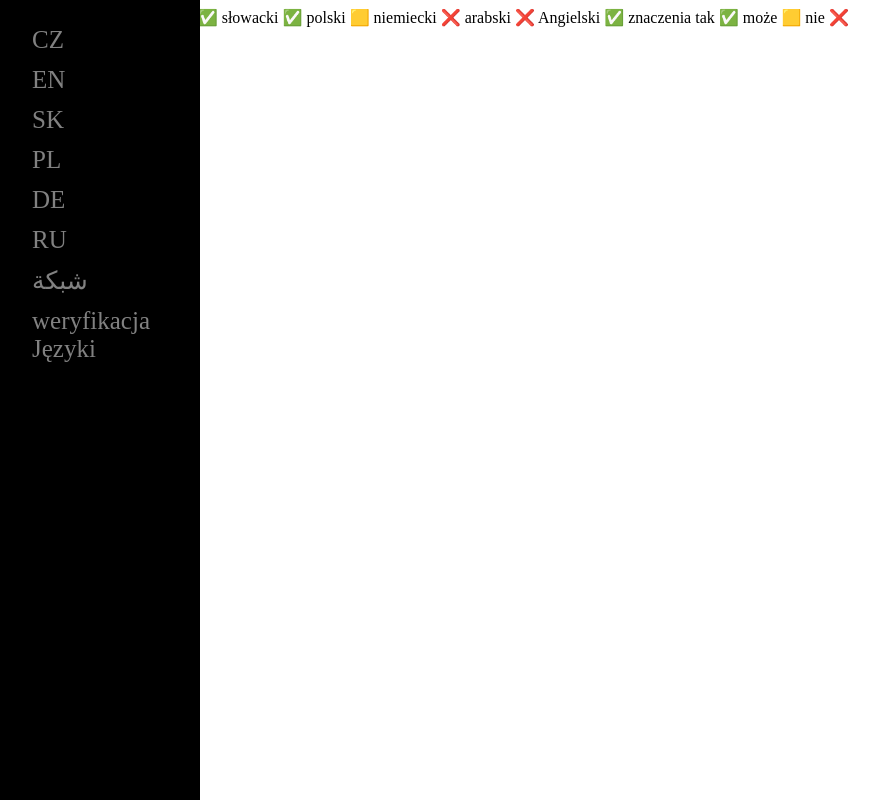
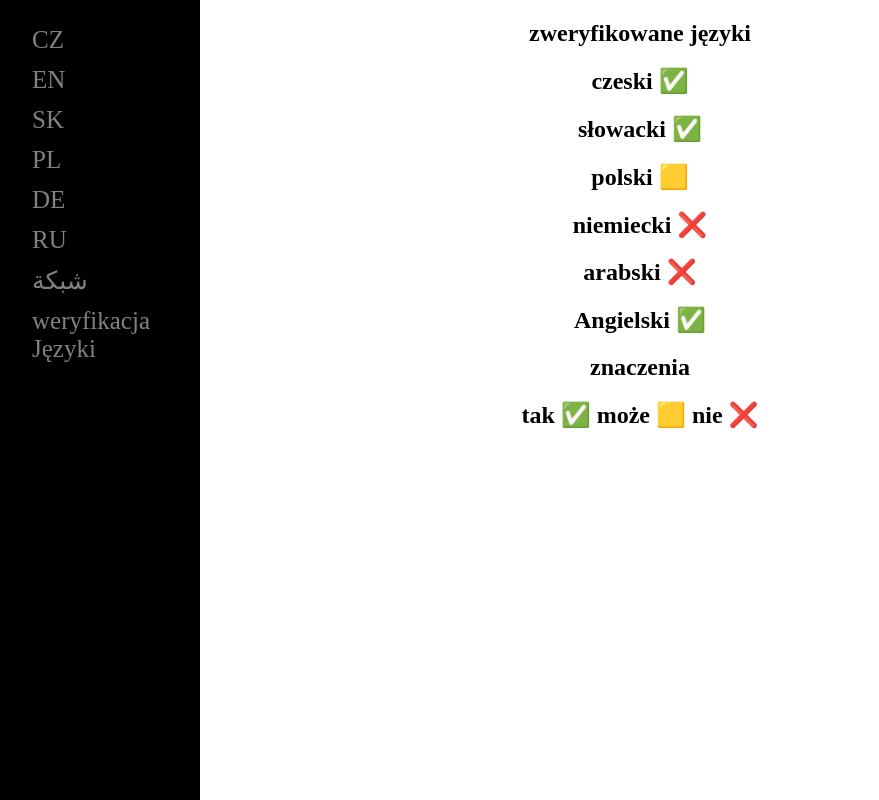
Before and after one commit to stuffbymax/nano-cheat-sheet, a plain HTML site: page verification-pl.html in a window 1280 px wide. Shown: the whole page, without its empty margins (0-879 px from the left). Drawn offline with Linux system fonts and the light colour scheme.

Commit message:
Update verification-pl.html

```diff
--- a/verification-pl.html
+++ b/verification-pl.html
@@ -61,19 +61,19 @@
     </ul>
     </div>
 
-    <h1lay="center">zweryfikowane języki</h1>
+    <h2 align="center">zweryfikowane języki</h1>
 
-    <h2lay="center">czeski ✅</h2>
+    <h2 align="center">czeski ✅</h2>
 
-    <h2lay="center">słowacki ✅</h2>
+    <h2 align="center">słowacki ✅</h2>
 
-    <h2lay="center">polski 🟨</h2>
+    <h2 align="center">polski 🟨</h2>
 
-    <h2lay="center">niemiecki ❌</h2>
+    <h2 align="center">niemiecki ❌</h2>
 
-    <h2lay="center">arabski ❌</h2>
-    <h2lay="center">Angielski ✅</h2>
+    <h2 align="center">arabski ❌</h2>
+    <h2 align="center">Angielski ✅</h2>
 
-    <h2lay="center">znaczenia</h2>
-    <h2lay="center">tak ✅ może 🟨 nie ❌</h2>
+    <h2 align="center">znaczenia</h2>
+   <h2 align="center">tak ✅ może 🟨 nie ❌</h2>
 </html>
```
